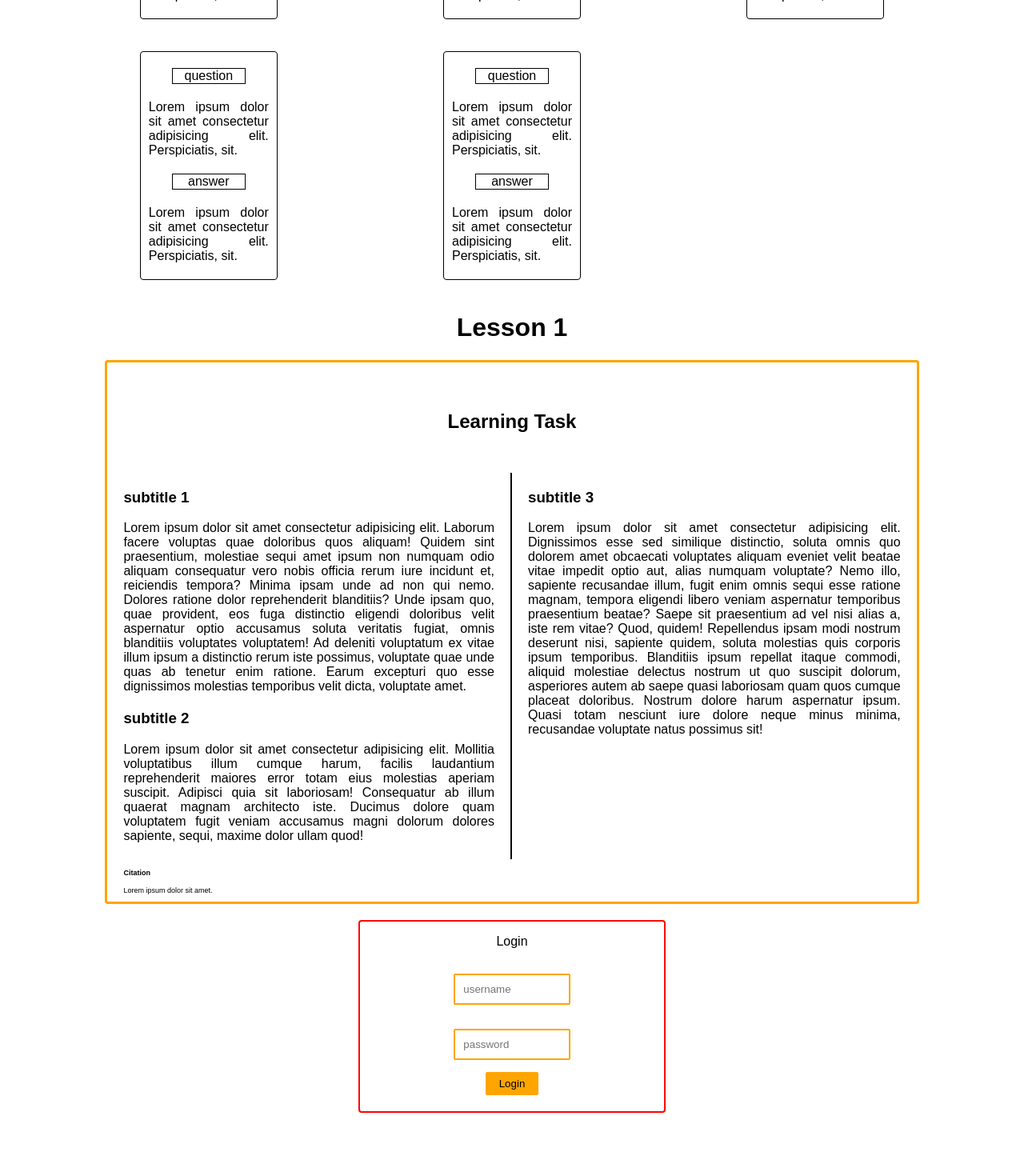
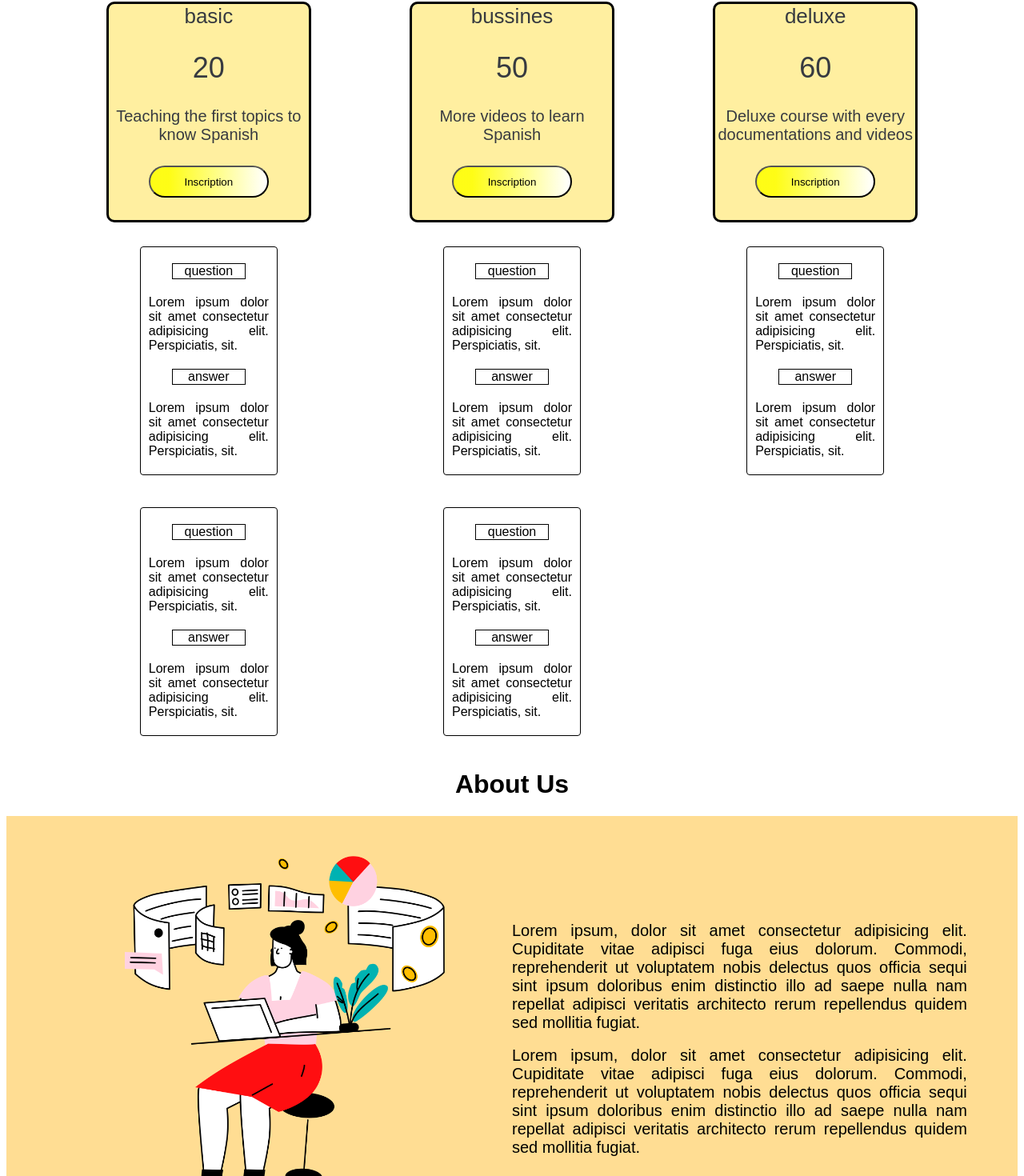
Before and after one commit to jperezviloria/spanishTongueSound-webApp, a React (Create React App) app: page / in a window 1280 px wide. Shown: the part 1200-2670 px from the top of the page at 80% size. Before the commit the page ends 2611 px from the top, so only its background shows below. Built offline with nearby package versions, Linux system fonts and the light colour scheme.

Commit message:
Creating a new components with style and installing AOS module

```diff
--- a/package.json
+++ b/package.json
@@ -3,9 +3,13 @@
   "version": "0.1.0",
   "private": true,
   "dependencies": {
+    "@fortawesome/fontawesome-svg-core": "^1.2.32",
+    "@fortawesome/free-solid-svg-icons": "^5.15.1",
+    "@fortawesome/react-fontawesome": "^0.1.12",
     "@testing-library/jest-dom": "^4.2.4",
     "@testing-library/react": "^9.3.2",
     "@testing-library/user-event": "^7.1.2",
+    "aos": "^2.3.4",
     "axios": "^0.21.0",
     "react": "^16.14.0",
     "react-dom": "^16.14.0",
--- a/src/App.js
+++ b/src/App.js
@@ -5,6 +5,8 @@ import Miscellaneous from "./components/Miscellaneous";
 import QA from "./components/Q&A"
 import Pensum from "./components/Pensum";
 import Login from "./components/Login";
+import AboutUs from "./components/AboutUs";
+import PaymentBase from "./components/PaymentBase"
 
 import {SystemBase} from "./css/style"
 
@@ -12,11 +14,12 @@ function App() {
   return (
     <SystemBase>
       <Header/>
+      <Pensum/>
+      <PaymentBase/>
+      <QA/>
+      <AboutUs/>
+      {/* <Login/> */}
       <Miscellaneous/>
-      <QA/>
-      <Pensum/>
-      <Login/>
-
     </SystemBase>
   );
 }
--- /dev/null
+++ b/src/components/AboutUs.jsx
@@ -0,0 +1,51 @@
+import React from "react";
+import Aos from "aos";
+import "aos/dist/aos.css";
+import { AboutUsBase, AboutUsContent } from "../css/style";
+import image1 from "../images/Analytic.png"
+
+
+export default class AboudUs extends React.Component {
+
+    // constructor(props) {
+    //     super(props);
+    // }
+    componentDidMount() {
+        Aos.init({
+            duration: 2000
+        })
+    }
+
+
+
+    render() {
+        return (
+            <AboutUsBase>
+                <h1>About Us</h1>
+                <AboutUsContent>
+                    <img data-aos="fade-right"
+                        data-aos-offset="300"
+                        data-aos-easing="ease-in-sine" src={image1} alt="" />
+                    <div>
+
+                    <p data-aos="fade-left"
+                        data-aos-anchor="#example-anchor"
+                        data-aos-offset="3000"
+                        data-aos-duration="3000">
+                        Lorem ipsum, dolor sit amet consectetur adipisicing elit. Cupiditate vitae adipisci fuga eius dolorum. Commodi, reprehenderit ut voluptatem nobis delectus quos officia sequi sint ipsum doloribus enim distinctio illo ad saepe nulla nam repellat adipisci veritatis architecto rerum repellendus quidem sed mollitia fugiat.</p>
+                    <br/>
+                    <p data-aos="fade-left"
+                        data-aos-anchor="#example-anchor"
+                        data-aos-offset="3000"
+                        data-aos-duration="3000">
+                        Lorem ipsum, dolor sit amet consectetur adipisicing elit. Cupiditate vitae adipisci fuga eius dolorum. Commodi, reprehenderit ut voluptatem nobis delectus quos officia sequi sint ipsum doloribus enim distinctio illo ad saepe nulla nam repellat adipisci veritatis architecto rerum repellendus quidem sed mollitia fugiat.</p>
+
+                    </div>
+
+
+                </AboutUsContent>
+
+            </AboutUsBase>
+        )
+    }
+}
--- /dev/null
+++ b/src/components/PaymentBase.jsx
@@ -0,0 +1,37 @@
+import React from "react";
+import PaymentCard from "./PaymentCard";
+
+import { PaymentBaseStyle } from "../css/style";
+import Aos from "aos";
+
+
+export default class PaymentBase extends React.Component {
+    componentDidMount() {
+        Aos.init({
+            duration: 2000
+        })
+    }
+
+    render(props) {
+        return (
+            <PaymentBaseStyle data-aos="zoom-out">
+                <PaymentCard
+                    level="basic"
+                    price="20"
+                    description="Teaching the first topics to know Spanish"
+                    paymentLink="https://www.paypal.com/myaccount/summary" />
+                <PaymentCard
+                    level="bussines"
+                    price="50"
+                    description="More videos to learn Spanish"
+                    paymentLink="https://www.paypal.com/myaccount/summary" />
+                <PaymentCard
+                    level="deluxe"
+                    price="60"
+                    description="Deluxe course with every documentations and videos"
+                    paymentLink="https://www.paypal.com/myaccount/summary" />
+
+            </PaymentBaseStyle>
+        )
+    }
+}
--- /dev/null
+++ b/src/components/PaymentCard.jsx
@@ -0,0 +1,26 @@
+import React from "react";
+import { PaymentCardStyle } from "../css/style";
+import Aos from "aos";
+
+export default class PaymentCart extends React.Component{
+    componentDidMount() {
+        Aos.init({
+            duration: 2000,
+            once: true,
+            //mirror: true
+        })
+    }
+
+    render(){
+        return (
+            <PaymentCardStyle>
+                <p className="level">{this.props.level}</p>
+                <p className="price">{this.props.price}</p>
+                <p className="description">{this.props.description}</p>
+                <a href={this.props.paymentLink} target="_blank" rel="noopener noreferrer" >
+                <button type="submit">Inscription</button>
+                </a>
+            </PaymentCardStyle>
+        )
+    }
+}
--- a/src/css/style.js
+++ b/src/css/style.js
@@ -1,4 +1,6 @@
-import styled from "styled-components";
+import styled, {
+    keyframes
+} from "styled-components";
 
 export const SystemBase = styled.div `
 
@@ -385,3 +387,185 @@ export const LoginBase = styled.div `
             }
         }
 `
+
+
+//-----------------------------------ABOUT US ZONE  -------------------
+
+export const AboutUsBase = styled.div `
+    text-align: center;
+
+`
+
+export const AboutUsContent = styled.div `
+    display: grid;
+    grid-template-columns: repeat(1, 70%);
+    justify-content: center;
+    background-color: #ffdd93;
+
+    div{
+        margin: auto;
+    }
+    p{
+        font-size: 20px;
+        margin: auto;
+        text-align: justify;
+
+    }
+
+    img{
+        width: 200px;
+        margin: 50px auto;
+    }
+
+    @media only screen and (min-width: 480px) {}
+
+    @media only screen and (min-width: 768px) {
+        grid-template-columns: repeat(2, 45%);
+
+        p{
+        font-size: 18px;
+    }
+        img{
+        width: 300px;
+        align-content: center;
+    }
+    }
+
+    @media only screen and (min-width: 1024px) {
+        p{
+        font-size: 20px;
+    }
+        img{
+        width: 400px;
+    }
+    }
+
+    @media only screen and (min-width: 1200px) {}
+
+`
+
+
+//-----------------------------------PAYMENT BASE ZONE  -------------------
+
+export const PaymentBaseStyle = styled.div `
+
+
+    display: grid;
+    grid-template-columns: repeat(1, 1fr);
+    justify-content:center;
+
+    @media only screen and (min-width: 480px) {
+        grid-template-columns: repeat(3, 30%);
+
+    }
+
+    @media only screen and (min-width: 768px) {
+    }
+
+    @media only screen and (min-width: 1024px) {}
+
+    @media only screen and (min-width: 1200px) {}
+
+`
+
+//-----------------------------------PAYMENT CARD ZONE  -------------------
+
+export const PaymentCardStyle = styled.div `
+
+    display: grid;
+    justify-content: center;
+    text-align: center;
+    border: 3px solid black;
+    border-radius: 10px;
+    width: 200px;
+    height: 300px;
+    margin: 10px auto;
+    background-color: #ffefa0;
+
+    p{
+        color: #373a40;
+        margin: 0;
+        &.level{
+            font-size: 26px;
+        }
+        &.price{
+            font-size: 36px;
+        }
+        &.description{
+            font-size: 18px;
+        }
+    }
+
+    button{
+        margin: 0 auto;
+        width: 100px;
+        height: 50px;
+        padding: 10px;
+        background: rgb(254,255,0);
+        background: linear-gradient(90deg, rgba(254,255,0,0.8631827731092436) 16%, rgba(255,255,255,1) 100%);
+        border-radius: 30px;
+    }
+
+    @media only screen and (min-width: 480px) {
+        width: 120px;
+        height: 200px;
+        p{
+        &.level{
+            font-size: 22px;
+        }
+        &.price{
+            font-size: 30px;
+        }
+        &.description{
+            font-size: 16px;
+        }
+    }
+
+    button{
+        height: 40px;
+    }
+    }
+
+    @media only screen and (min-width: 768px) {
+        width: 200px;
+        height: 210px;
+        p{
+        &.level{
+            font-size: 22px;
+        }
+        &.price{
+            font-size: 30px;
+        }
+        &.description{
+            font-size: 16px;
+        }
+    }
+
+    button{
+        height: 40px;
+    }
+    }
+
+    @media only screen and (min-width: 1024px) {
+        width: 250px;
+        height: 270px;
+        p{
+        &.level{
+            font-size: 26px;
+        }
+        &.price{
+            font-size: 36px;
+        }
+        &.description{
+            font-size: 20px;
+        }
+    }
+
+    button{
+        height: 40px;
+        width: 150px;
+    }
+    }
+
+    @media only screen and (min-width: 1200px) {}
+`
```
Also changed, not shown: src/images/Analytic.png (added), 1 other file (tests, documents, lock files or other folders).
